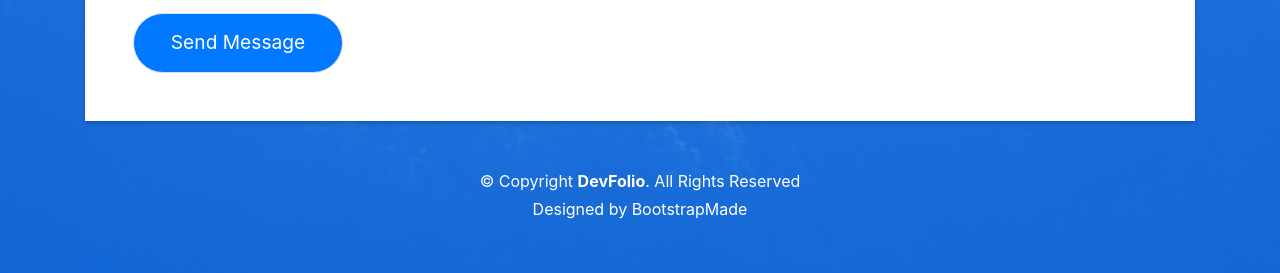
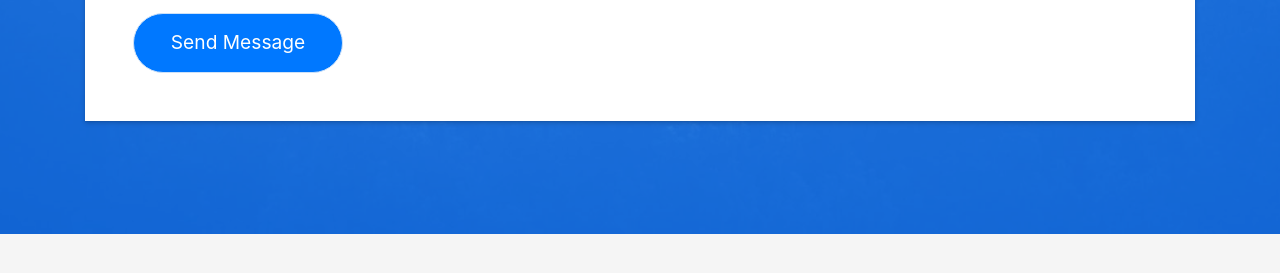
Before and after one commit to amit328/E_pradarshani, a plain HTML site: page DevFolio/index.html in a window 1280 px wide. Shown: the part 6165-6438 px from the top of the page. After the commit the page ends 6399 px from the top, so only its background shows below. Drawn offline with Linux system fonts and the light colour scheme; files whose address does not match are found by name.

Commit message:
Update index.html

```diff
--- a/DevFolio/index.html
+++ b/DevFolio/index.html
@@ -738,11 +738,7 @@
       <div class="container">
         <div class="row">
           <div class="col-sm-12">
-            <div class="copyright-box">
-              <p class="copyright">&copy; Copyright <strong>DevFolio</strong>. All Rights Reserved</p>
               <div class="credits">
-                Designed by <a href="https://bootstrapmade.com/">BootstrapMade</a>
-              </div>
             </div>
           </div>
         </div>
```
